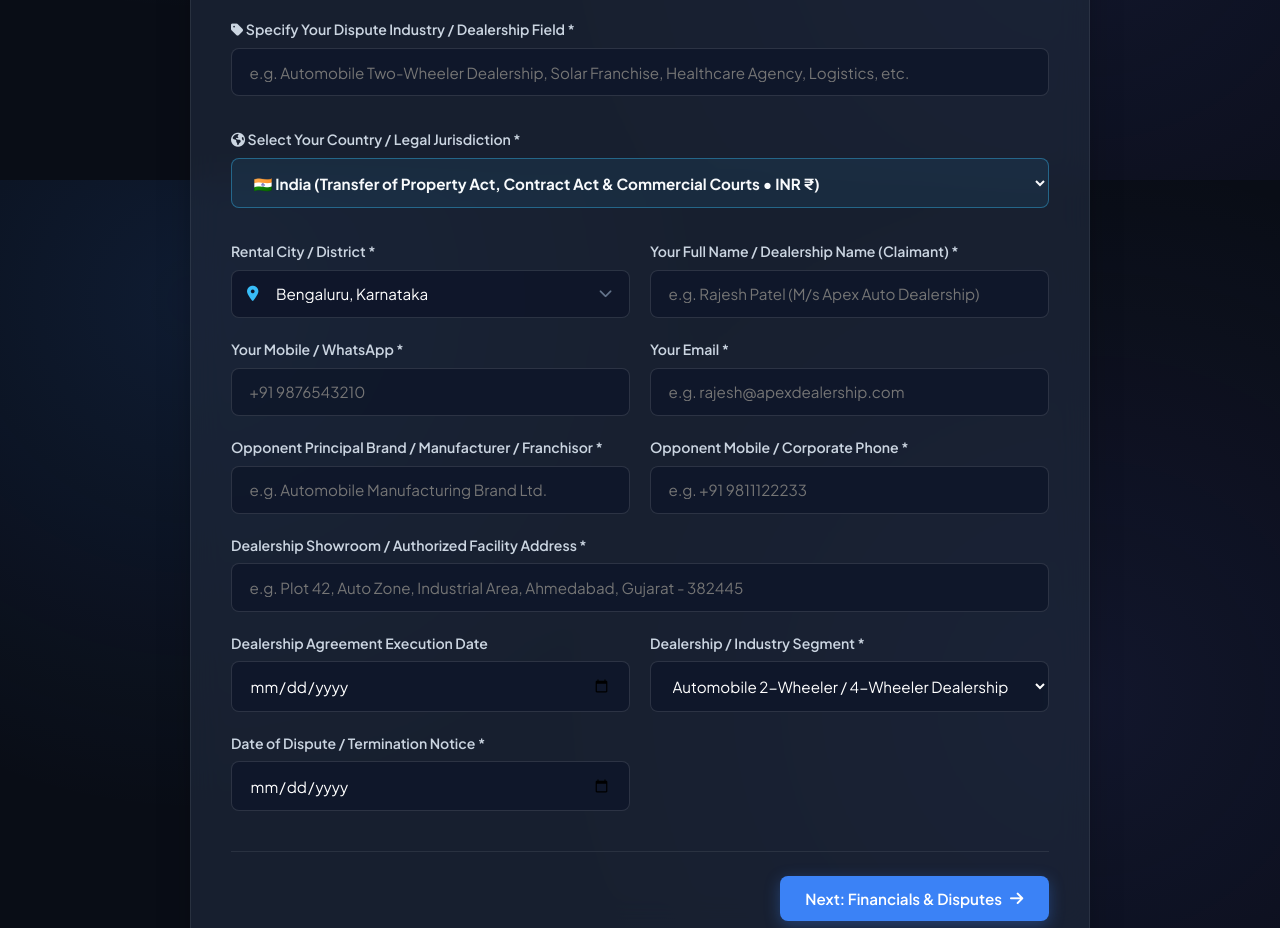
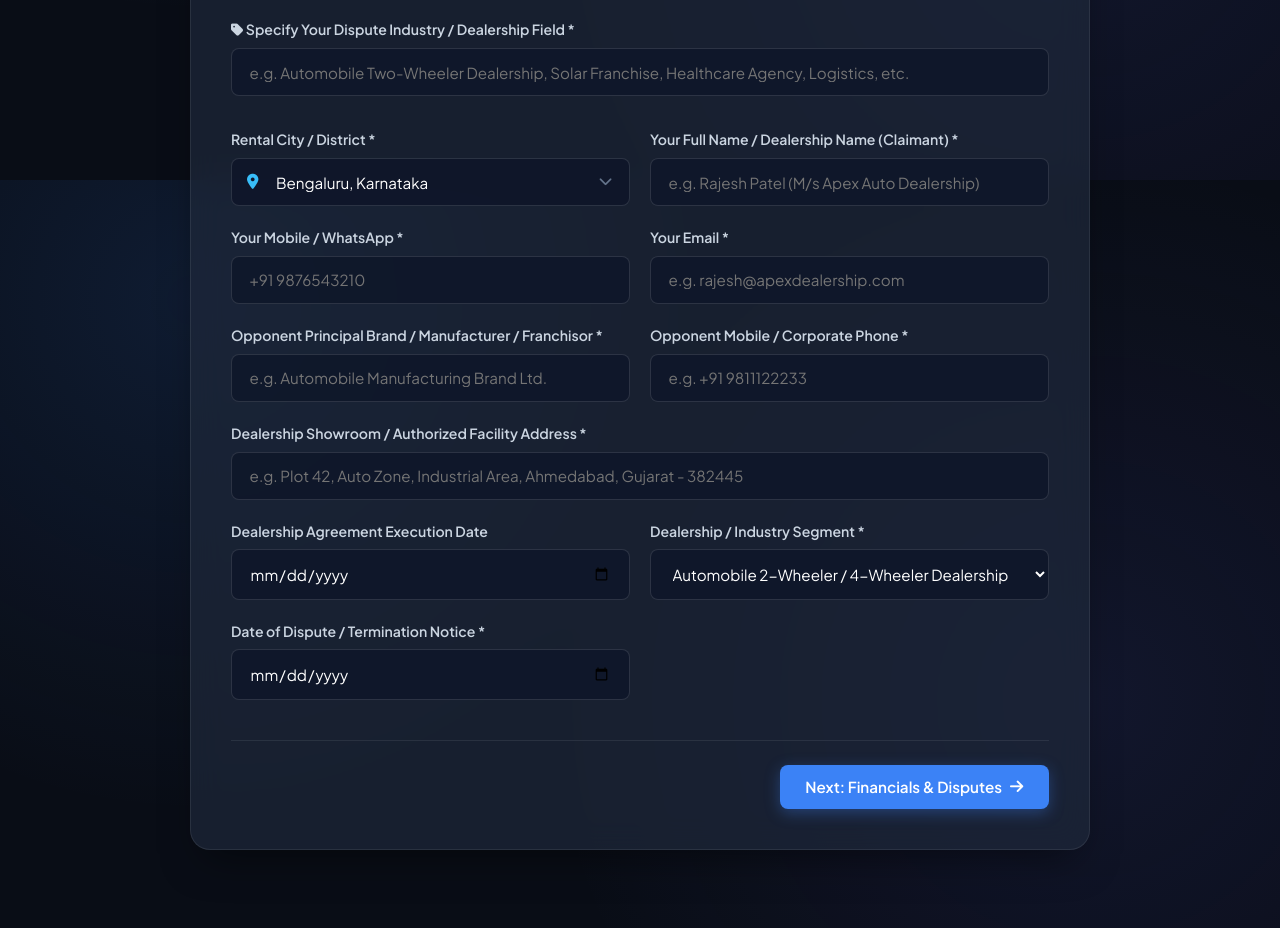
Before and after one commit to info-findmythings/depositshield, a website: page public/index.html in a window 1280 px wide. Shown: the part 3020-3948 px from the top of the page. Drawn offline with nearby package versions, Linux system fonts and the light colour scheme; no server answers; a script that the page names is missing.

Commit message:
feat: use popup country directly and remove redundant country dropdown in wizard

```diff
--- a/public/index.html
+++ b/public/index.html
@@ -519,21 +519,15 @@
               <input type="text" id="customFieldName" class="form-input" placeholder="e.g. Automobile Two-Wheeler Dealership, Solar Franchise, Healthcare Agency, Logistics, etc.">
             </div>
 
-            <div class="form-group full-width" style="margin-bottom: 0.75rem;">
-              <label for="wizardCountrySelect"><i class="fa-solid fa-earth-americas"></i> Select Your Country / Legal
-                Jurisdiction *</label>
-              <select id="wizardCountrySelect" class="form-input"
-                style="font-weight: 700; background: rgba(56, 189, 248, 0.08); border-color: rgba(56, 189, 248, 0.4); color: #f8fafc; font-size: 0.95rem;">
-                <option value="IN" selected>🇮🇳 India (Transfer of Property Act, Contract Act & Commercial Courts • INR ₹)
-                </option>
-                <option value="US">🇺🇸 United States (UCC Commercial Codes, State Civil Codes & Small Claims • USD $)
-                </option>
-                <option value="GB">🇬🇧 United Kingdom (Sale of Goods Act, Housing Act & Pre-Action Protocol • GBP £)</option>
-                <option value="CA">🇨🇦 Canada (Commercial & Residential Tenancies Act, Tribunals • CAD $)</option>
-                <option value="AU">🇦🇺 Australia (Competition & Consumer Act, Franchising Code & Tribunals • AUD $)</option>
-                <option value="GLOBAL">🌍 Worldwide / Other (International Commercial & Common Law Rules • USD $)</option>
-              </select>
-            </div>
+            <!-- Automatically uses country chosen in first popup or navbar (kept hidden for JS sync) -->
+            <select id="wizardCountrySelect" style="display: none;" aria-hidden="true">
+              <option value="IN" selected>India</option>
+              <option value="US">United States</option>
+              <option value="GB">United Kingdom</option>
+              <option value="CA">Canada</option>
+              <option value="AU">Australia</option>
+              <option value="GLOBAL">Worldwide</option>
+            </select>
 
             <div class="form-group custom-dropdown-group" id="cityGroupContainer">
               <label for="tenantCity" id="labelTenantCity">Rental City / District *</label>
```
